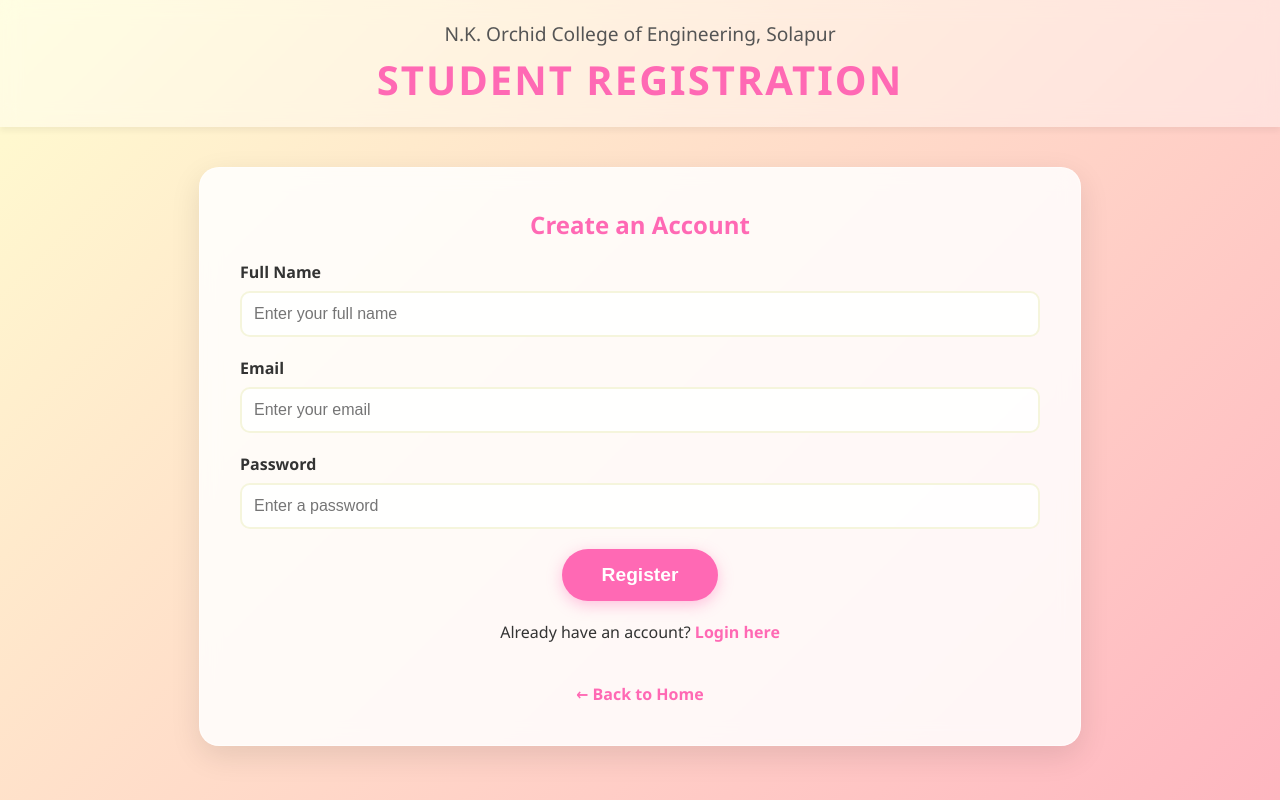
After one commit to Laxmikant143Mahi/Student-Complaint-Portal, a Flask app: page /student_register in a window 1280 px wide. The commit adds this page. Run offline with Flask 3, Linux system fonts and the light colour scheme.

Commit message:
Final Project

```diff
--- a/student_complaint_portal/app.py
+++ b/student_complaint_portal/app.py
@@ -21,6 +21,14 @@ def init_db():
             complaint TEXT NOT NULL
         )
     ''')
+    c.execute('''
+        CREATE TABLE IF NOT EXISTS students (
+            id INTEGER PRIMARY KEY AUTOINCREMENT,
+            name TEXT NOT NULL,
+            email TEXT UNIQUE NOT NULL,
+            password TEXT NOT NULL
+        )
+    ''')
     conn.commit()
     conn.close()
 
@@ -31,14 +39,68 @@ init_db()
 def index():
     return render_template('index.html')
 
+@app.route('/student_register', methods=['GET', 'POST'])
+def student_register():
+    if request.method == 'POST':
+        name = request.form.get('name')
+        email = request.form.get('email')
+        password = request.form.get('password')
+
+        conn = sqlite3.connect(DB_FILE)
+        c = conn.cursor()
+        try:
+            c.execute('INSERT INTO students (name, email, password) VALUES (?, ?, ?)',
+                      (name, email, password))
+            conn.commit()
+        except sqlite3.IntegrityError:
+            conn.close()
+            return render_template('student_register.html', error="Email already exists.")
+        conn.close()
+
+        return redirect(url_for('student_login'))
+    return render_template('student_register.html')
+
+@app.route('/student_login', methods=['GET', 'POST'])
+def student_login():
+    if request.method == 'POST':
+        email = request.form.get('email')
+        password = request.form.get('password')
+
+        conn = sqlite3.connect(DB_FILE)
+        conn.row_factory = sqlite3.Row
+        c = conn.cursor()
+        c.execute('SELECT * FROM students WHERE email = ? AND password = ?', (email, password))
+        student = c.fetchone()
+        conn.close()
+
+        if student:
+            session['student_logged_in'] = True
+            session['student_name'] = student['name']
+            session['student_email'] = student['email']
+            return redirect(url_for('student'))
+        else:
+            return render_template('student_login.html', error="Invalid email or password")
+
+    return render_template('student_login.html')
+
+@app.route('/student_logout')
+def student_logout():
+    session.pop('student_logged_in', None)
+    session.pop('student_name', None)
+    session.pop('student_email', None)
+    return redirect(url_for('index'))
+
 @app.route('/student', methods=['GET', 'POST'])
 def student():
+    if not session.get('student_logged_in'):
+        return redirect(url_for('student_login'))
+
     if request.method == 'POST':
-        name = request.form['name']
-        roll_no = request.form['roll_no']
-        department = request.form['department']
-        category = request.form['category']
-        complaint = request.form['complaint']
+        name = request.form.get('name')
+        roll_no = request.form.get('roll_no')
+        department = request.form.get('department')
+        category = request.form.get('category')
+        complaint = request.form.get('complaint')
 
         conn = sqlite3.connect(DB_FILE)
         c = conn.cursor()
--- a/student_complaint_portal/templates/index.html
+++ b/student_complaint_portal/templates/index.html
@@ -17,8 +17,8 @@
         <p>Please select your portal to continue.</p>
 
         <div class="options">
-            <a href="{{ url_for('student') }}" class="btn">Student Login</a>
-            <a href="{{ url_for('principal') }}" class="btn">Principal Login</a>
+            <a href="{{ url_for('student_login') }}" class="btn">Student Login</a>
+            <a href="{{ url_for('principal_login') }}" class="btn">Principal Login</a>
         </div>
     </div>
 </body>
--- /dev/null
+++ b/student_complaint_portal/templates/student_register.html
@@ -0,0 +1,54 @@
+<!DOCTYPE html>
+<html lang="en">
+<head>
+    <meta charset="UTF-8">
+    <meta name="viewport" content="width=device-width, initial-scale=1.0">
+    <title>Student Registration - Student Complaint Portal</title>
+    <link rel="stylesheet" href="{{ url_for('static', filename='style.css') }}">
+</head>
+<body>
+    <header>
+        <h3 style="margin: 0; color: #555; font-size: 1.2rem; font-weight: normal; margin-bottom: 5px;">N.K. Orchid College of Engineering, Solapur</h3>
+        <h1>Student Registration</h1>
+    </header>
+
+    <div class="container">
+        {% if error %}
+        <div class="error-message" style="color: red; text-align: center; margin-bottom: 15px;">
+            {{ error }}
+        </div>
+        {% endif %}
+
+        <h2 style="text-align: center; color: var(--pink-dark); margin-top: 0;">Create an Account</h2>
+
+        <form action="{{ url_for('student_register') }}" method="POST">
+            <div class="form-group">
+                <label for="name">Full Name</label>
+                <input type="text" id="name" name="name" required placeholder="Enter your full name">
+            </div>
+
+            <div class="form-group">
+                <label for="email">Email</label>
+                <input type="email" id="email" name="email" required placeholder="Enter your email">
+            </div>
+
+            <div class="form-group">
+                <label for="password">Password</label>
+                <input type="password" id="password" name="password" required placeholder="Enter a password">
+            </div>
+
+            <div style="text-align: center;">
+                <button type="submit" class="btn">Register</button>
+            </div>
+        </form>
+
+        <div style="text-align: center; margin-top: 20px;">
+            <p>Already have an account? <a href="{{ url_for('student_login') }}" style="color: var(--pink-dark); text-decoration: none; font-weight: 600;">Login here</a></p>
+        </div>
+
+        <div style="text-align: center; margin-top: 20px;">
+            <a href="{{ url_for('index') }}" class="back-link">&larr; Back to Home</a>
+        </div>
+    </div>
+</body>
+</html>
```
Also changed, not shown: student_complaint_portal/templates/student.html (+6 -1 lines), student_complaint_portal/templates/student_login.html (added, +49 -0 lines).
